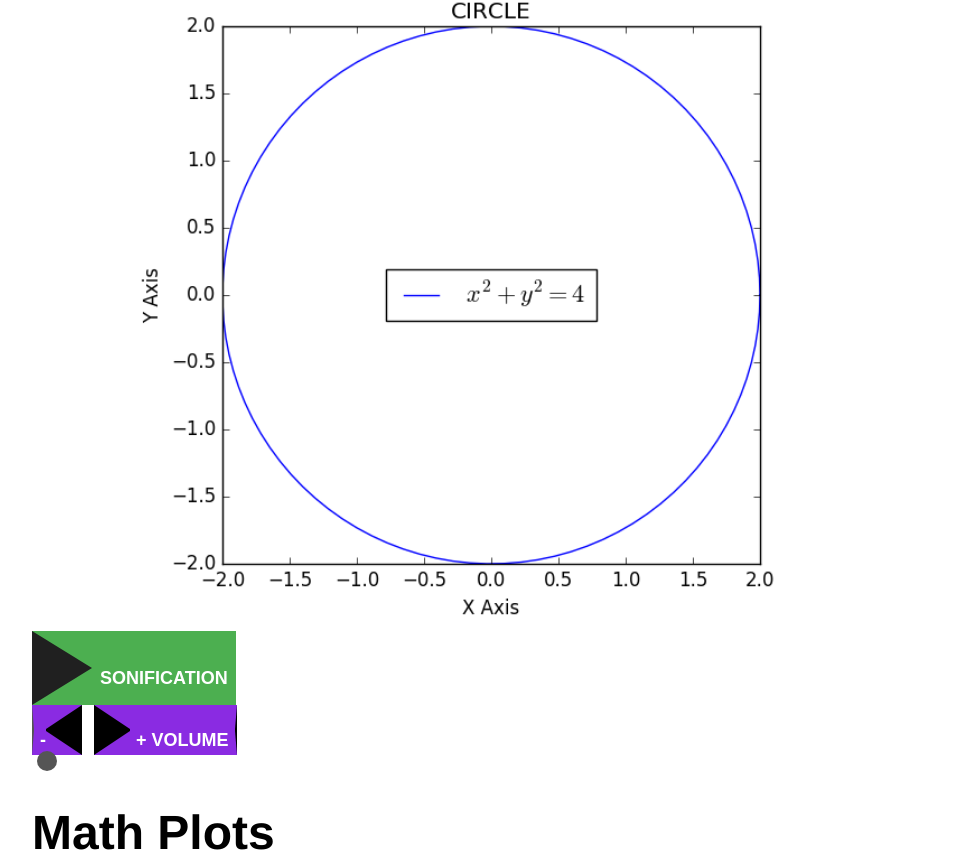
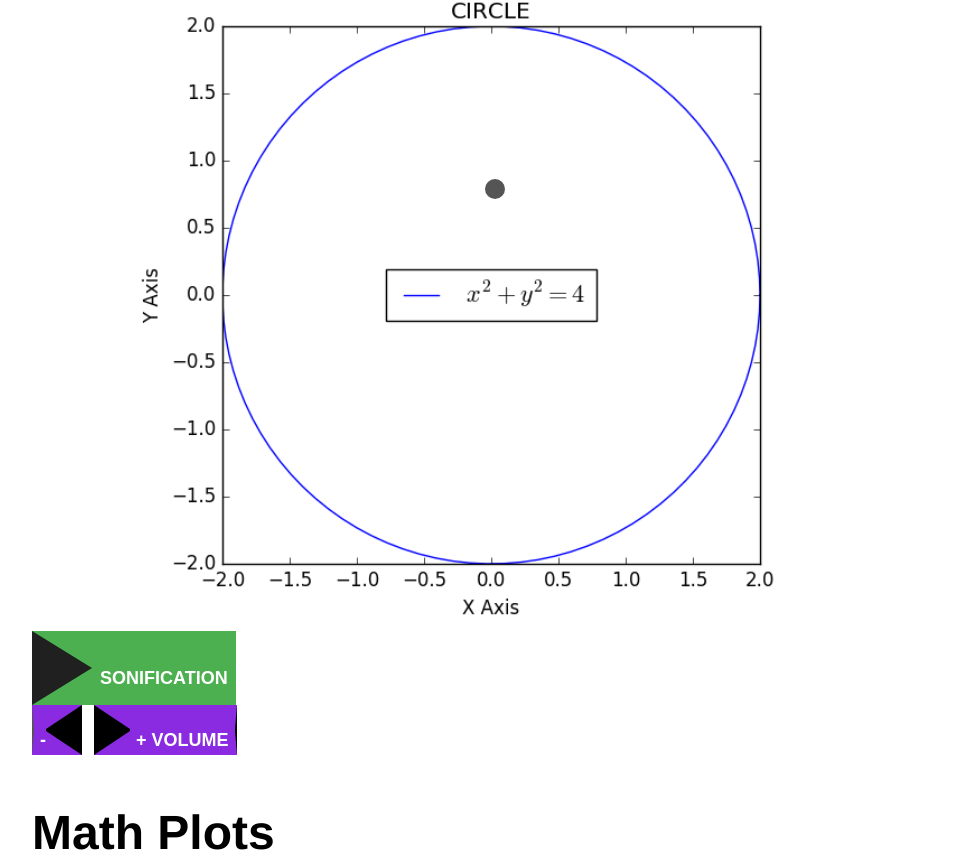
Before and after one commit to rbobkoskie3/rbobkoskie3.github.io, a Jekyll site: the page built from circle/index.html, in a window 1280 px wide. Shown: the part 397-1257 px from the top of the page, without its empty margins (160-1119 px from the left). Built offline with Jekyll 4.4.1, drawn with Linux system fonts in a browser that asks for light colours.

Commit message:
Add files via upload

```diff
--- a/circle/index.html
+++ b/circle/index.html
@@ -234,8 +234,8 @@ title: Math, Sonification, Plots
             // 75%   {rotate(270deg);  left:25%; top:30%; rotate(-270deg);}
             // 100%  {rotate(360deg);  left:50%; top:15%; rotate(-360deg);}
 
-            0%   {-webkit-transform: rotate(0deg)   translateX(5px) translateY(120px) rotate(0deg)    scale(1);}
-            // 0%   {left:50%; top:15%;; -webkit-transform: rotate(0deg)   translateX(5px) translateY(120px) rotate(0deg)    scale(1);}
+            // 0%   {-webkit-transform: rotate(0deg) translateX(5px) translateY(120px) rotate(0deg) scale(1);}
+            0%   {left:50%; top:15%; -webkit-transform: rotate(0deg) translateX(5px) translateY(120px) rotate(0deg) scale(1);}
             25%  {-webkit-transform: rotate(90deg)  translateX(5px) translateY(120px) rotate(-90deg)  scale(.75);}
             50%  {-webkit-transform: rotate(180deg) translateX(5px) translateY(120px) rotate(-180deg) scale(.60);}
             75%  {-webkit-transform: rotate(270deg) translateX(5px) translateY(120px) rotate(-270deg) scale(.75);}
```
